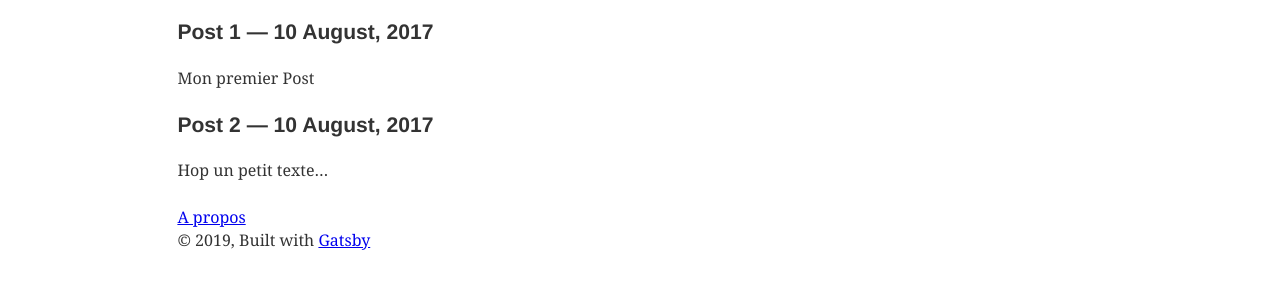
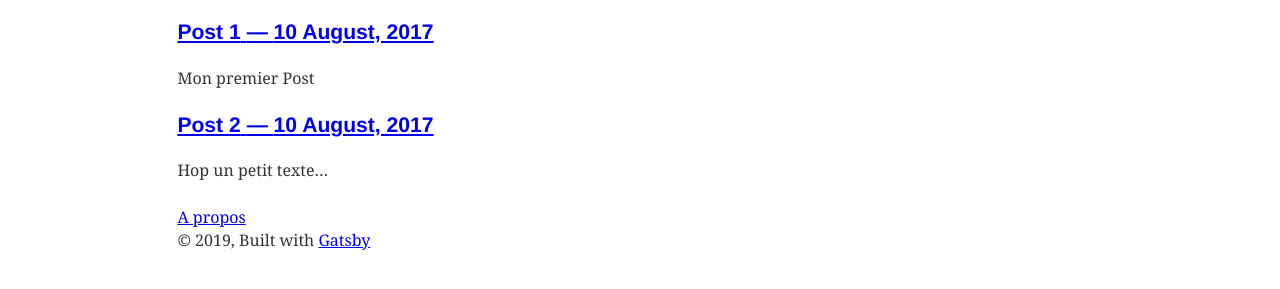
Before and after one commit to Thesomethinrain/Gatsby-NetlifyCMS, a Gatsby site: page / in a window 1280 px wide. Shown: the part 143-432 px from the top of the page. Built offline with nearby package versions, Linux system fonts and the light colour scheme; Gatsby itself is replaced by a stand-in of ours; some packages are replaced by stand-ins of ours.

Commit message:
Add Single Post + Links

```diff
--- a/src/pages/index.js
+++ b/src/pages/index.js
@@ -12,12 +12,16 @@ const IndexPage = ({data}) => (
     <h1>Hi people</h1>
     {data.allMarkdownRemark.edges.map(({ node }) => (
       <div key={node.id}>
+      <Link
+      to={node.fields.slug}
+      >
         <h3>
           {node.frontmatter.title}{" "}
           <span>
             — {node.frontmatter.date}
           </span>
         </h3>
+        </Link>
         <p>{node.excerpt}</p>
 
       </div>
@@ -35,6 +39,9 @@ export const query = graphql`
       edges {
         node {
           id
+          fields {
+            slug
+          }
           frontmatter {
             title
             date(formatString: "DD MMMM, YYYY")
```
